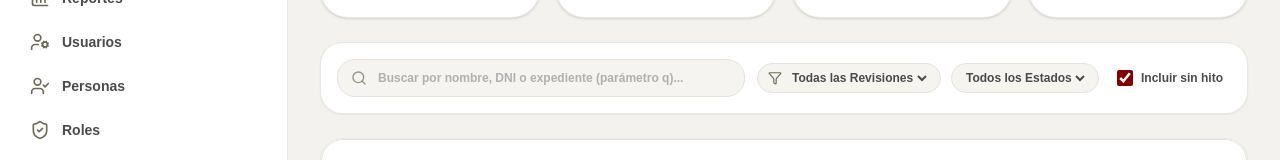
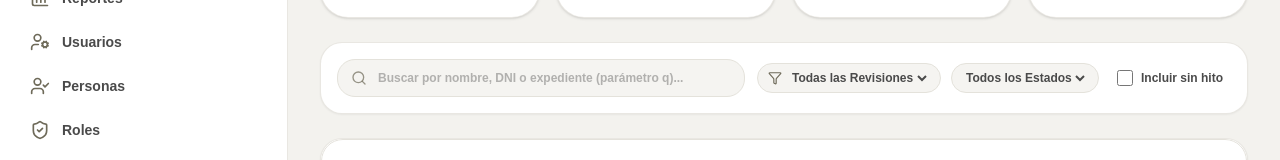
Before and after one commit to AntonioSotoAS/control-asistencia-admin, a React (Vite) app: page /hitos in a window 1280 px wide. Shown: the part 375-535 px from the top of the page. Built offline with nearby package versions, Linux system fonts and the light colour scheme; no server answers; sample sign-in values are in the browser's storage.

Commit message:
feat: add HitosPage component with filters, metrics, and API integration for admin dashboard

```diff
--- a/src/features/hitos/pages/HitosPage.tsx
+++ b/src/features/hitos/pages/HitosPage.tsx
@@ -37,7 +37,7 @@ export function HitosPage() {
     "pendiente" | "valida" | "observada" | ""
   >("");
   const [estadoFilter, setEstadoFilter] = useState<"activo" | "cerrado" | "">("");
-  const [incluirSinHito, setIncluirSinHito] = useState(true);
+  const [incluirSinHito, setIncluirSinHito] = useState(false);
 
   // Estados de modales
   const [selectedHitoDetailId, setSelectedHitoDetailId] = useState<number | null>(
```
